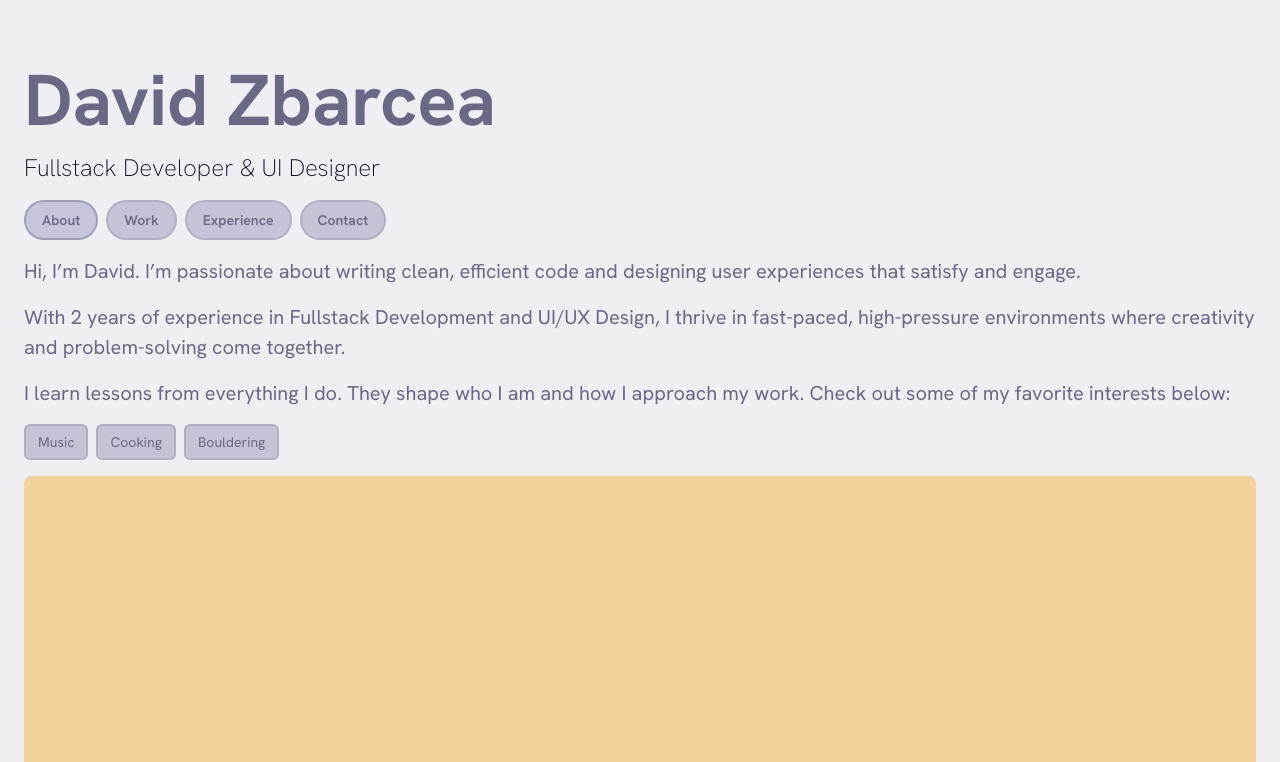
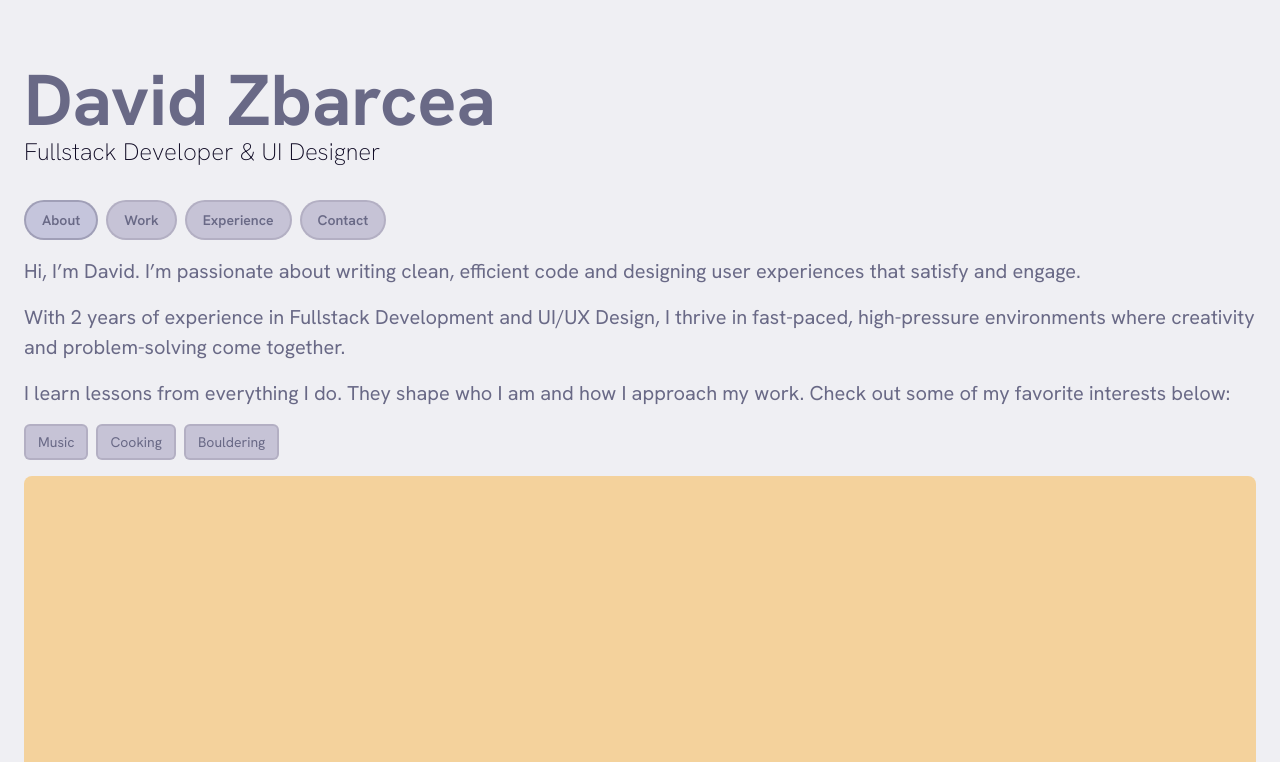
Before and after one commit to dzbarcea/portfolio, a Next.js app: page / in a window 1280 px wide. Shown: the top 762 px of the page. Built offline with nearby package versions, Linux system fonts and the light colour scheme.

Commit message:
layout scroll behavior

```diff
--- a/src/layouts/Layout.tsx
+++ b/src/layouts/Layout.tsx
@@ -8,13 +8,15 @@ interface LayoutProps {
 
 const Layout = ({ children }: LayoutProps) => {
     return (
-        <div className='flex flex-col pt-16 px-6 gap-4 min-h-full'>
-            <h1>David Zbarcea</h1>
-            <h2>Fullstack Developer & UI Designer</h2>
+        <div className='flex flex-col pt-16 px-6 gap-4 h-full overflow-hidden'>
+            <div className='mb-4'>
+                <h1>David Zbarcea</h1>
+                <h2>Fullstack Developer & UI Designer</h2>
+            </div>
             <NavBar/>
 
             {/* Main Content */}
-            <div className='flex flex-col flex-1 gap-4'>
+            <div className='flex flex-col flex-1 gap-4 mb-6 overflow-y-scroll'>
                 {children}
             </div>
         </div>
```
